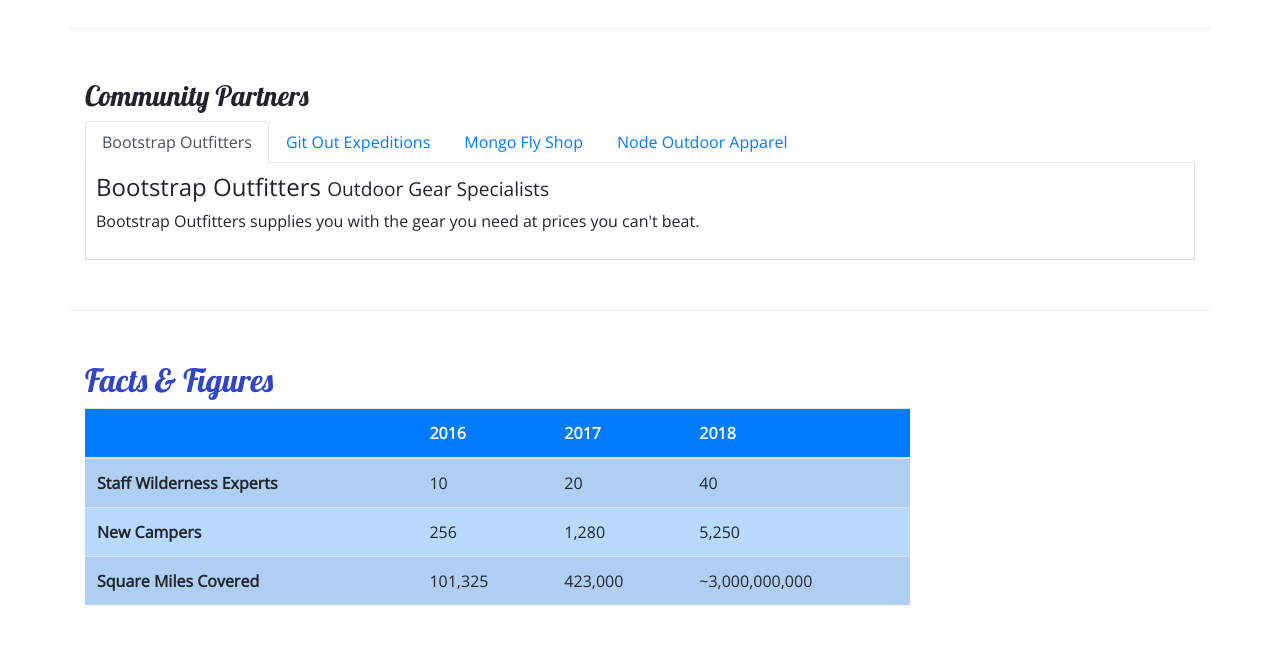
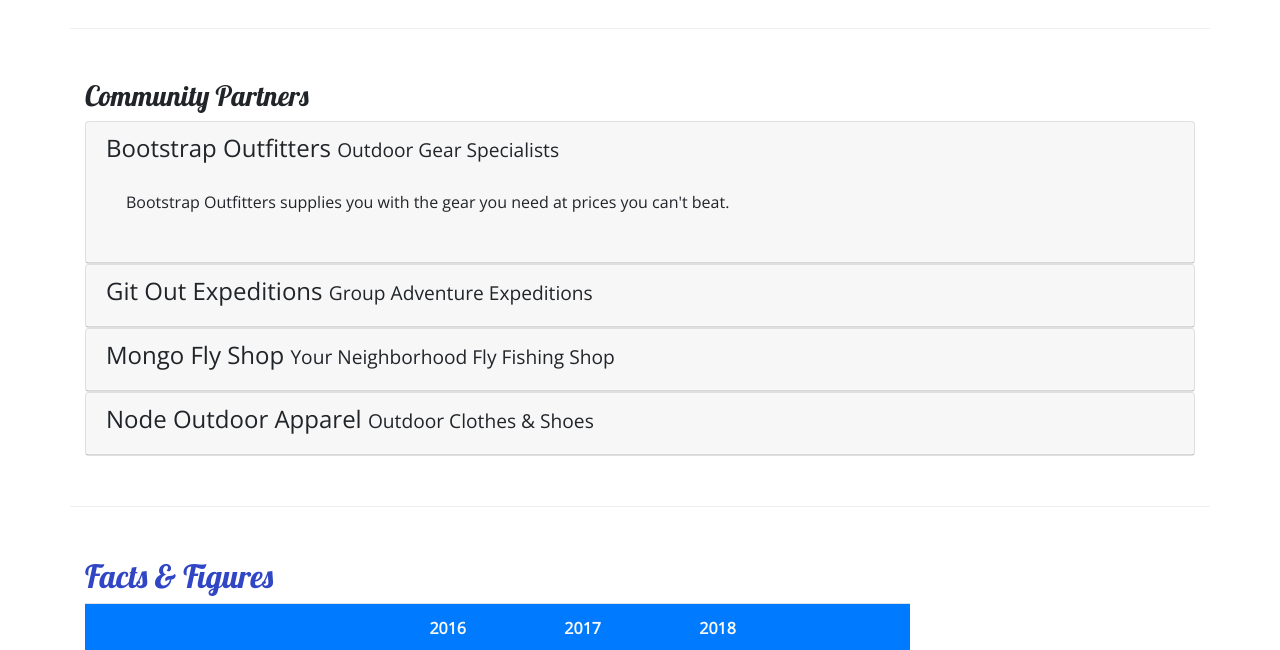
Before and after one commit to igot2bfreee/nucampsite, a website: page aboutus.html in a window 1280 px wide. Shown: the part 800-1450 px from the top of the page. Drawn offline with nearby package versions, Linux system fonts and the light colour scheme.

Commit message:
accordion

```diff
--- a/aboutus.html
+++ b/aboutus.html
@@ -97,28 +97,62 @@
         <div class="row row-content">
             <div class="col">
                 <h3>Community Partners</h3>
-                <ul class="nav nav-tabs">
-                    <li class="nav-item"><a class="nav-link active" href="#bootstrap" role="tab" data-toggle="tab">Bootstrap Outfitters</a></li>
-                    <li  class="nav-item"><a class="nav-link" href="#git" role="tab" data-toggle="tab">Git Out Expeditions</a></li>
-                    <li class="nav-item"><a class="nav-link" href="#mongo" role="tab" data-toggle="tab">Mongo Fly Shop</a></li>
-                    <li class="nav-item"><a class="nav-link" href="#node" role="tab" data-toggle="tab">Node Outdoor Apparel</a></li>
-                </ul>
-                <div class="tab-content">
-                    <div role="tabpanel" class="tab-pane fade show active" id="bootstrap">
-                        <h4>Bootstrap Outfitters <small>Outdoor Gear Specialists</small></h4>
-                        <p class="d-none d-sm-block">Bootstrap Outfitters supplies you with the gear you need at prices you can't beat.</p>
+                <div id="accordion">
+                    <div class="card">
+                        <div role="tab" class="card-header">
+                            <h4>
+                                <a data-toggle="collapse" data-target="#bootstrap">
+                                    Bootstrap Outfitters <small>Outdoor Gear Specialists</small>
+                                </a>
+                            </h4>
+                            <div class="collapse show" id="bootstrap" data-parent="#accordion">
+                                <div class="card-body">
+                                    <p class="d-none d-sm-block">Bootstrap Outfitters supplies you with the gear you need at prices you can't beat.</p>
+                                </div>
+                            </div>
+                        </div>
                     </div>
-                    <div role="tabpanel" class="tab-pane fade show" id="git">
-                        <h4>Git Out Expeditions <small>Group Adventure Expeditions</small></h4>
-                        <p class="d-none d-sm-block">Join Git Out Expeditions to explore new horizons with a group of other adventurers!</p>
+                    <div class="card">
+                        <div role="tab" class="card-header">
+                            <h4>
+                                <a class="collapsed" data-toggle="collapse" data-target="#git">
+                                Git Out Expeditions <small>Group Adventure Expeditions</small>
+                                </a>
+                            </h4>
+                            <div class="collapse" id="git" data-parent="#accordion">
+                                <div class="card-body">
+                                    <p class="d-none d-sm-block">Join Git Out Expeditions to explore new horizons with a group of other adventurers!</p>
+                                </div>
+                            </div>
+                        </div>
                     </div>
-                    <div role="tabpanel" class="tab-pane fade show" id="mongo">
-                        <h4>Mongo Fly Shop <small>Your Neighborhood Fly Fishing Shop</small></h4>
-                        <p class="d-none d-sm-block">Need a new fishing pole, a tacklebox, or flies of all kinds? Stop by Mongo Fly Shop.</p>
+                    <div class="card">
+                        <div role="tab" class="card-header">
+                            <h4>
+                                <a class="collapsed" data-toggle="collapse" data-target="#mongo">
+                                    Mongo Fly Shop <small>Your Neighborhood Fly Fishing Shop</small>
+                                </a>
+                            </h4>
+                            <div class="collapse" id="mongo" data-parent="#accordion">
+                                <div class="card-body">
+                                    <p class="d-none d-sm-block">Need a new fishing pole, a tacklebox, or flies of all kinds? Stop by Mongo Fly Shop.</p>
+                                </div>
+                            </div>
+                        </div>
                     </div>
-                    <div role="tabpanel" class="tab-pane fade show" id="node">
-                        <h4>Node Outdoor Apparel <small>Outdoor Clothes & Shoes</small></h4>
-                        <p class="d-none d-sm-block">From polar fleeces to swimsuits, hiking boots to waders, a visit to Node will be sure to get you covered.</p>
+                    <div class="card">
+                        <div role="tab" class="card-header">
+                            <h4>
+                                <a class="collapsed" data-toggle="collapse" data-target="#node">
+                                    Node Outdoor Apparel <small>Outdoor Clothes & Shoes</small>
+                                </a>
+                            </h4>
+                            <div class="collapse" id="node" data-parent="#accordion">
+                                <div class="card-body">
+                                    <p class="d-none d-sm-block">From polar fleeces to swimsuits, hiking boots to waders, a visit to Node will be sure to get you covered.</p>
+                                </div>
+                            </div>
+                        </div>
                     </div>
                 </div>
             </div>
```
